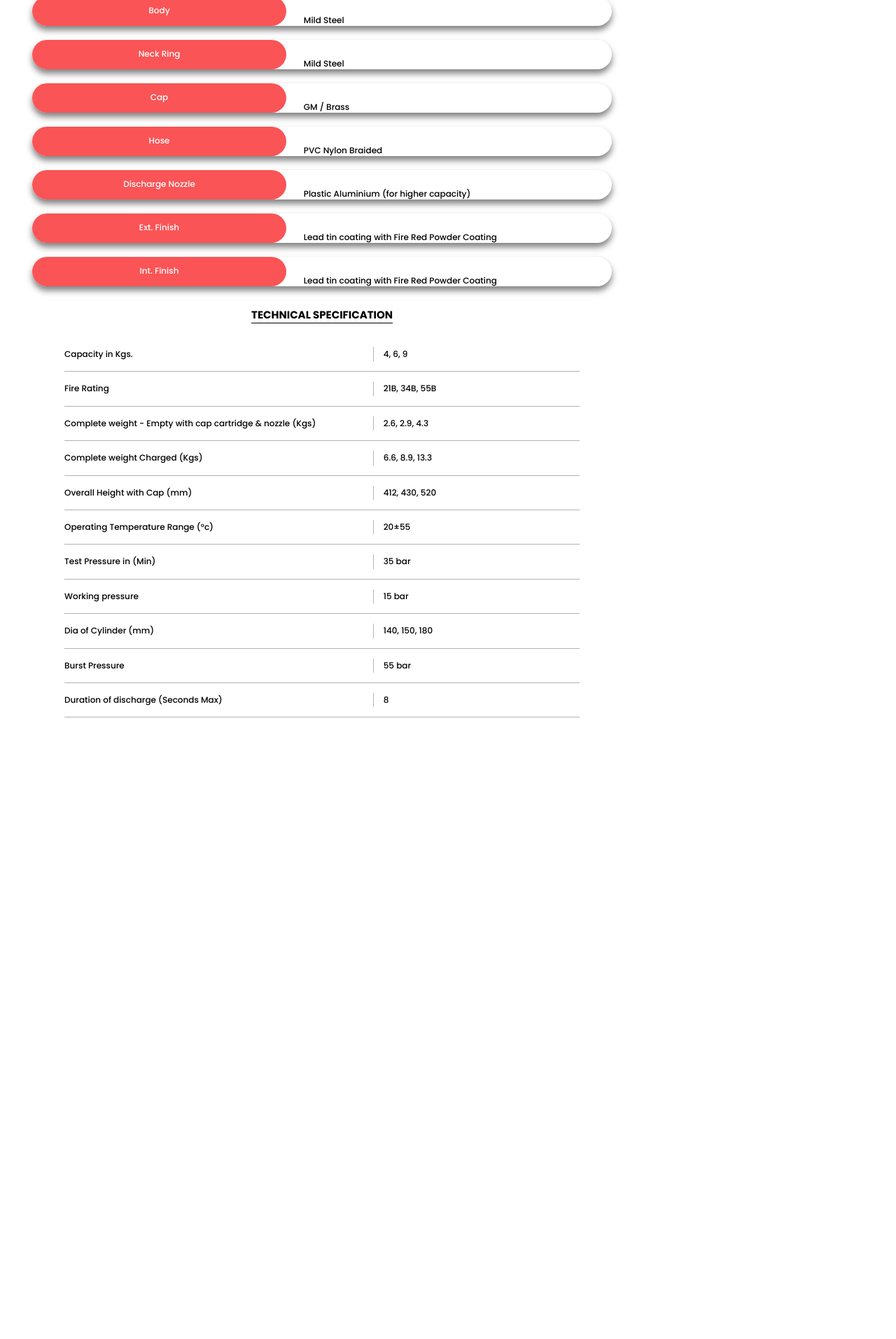
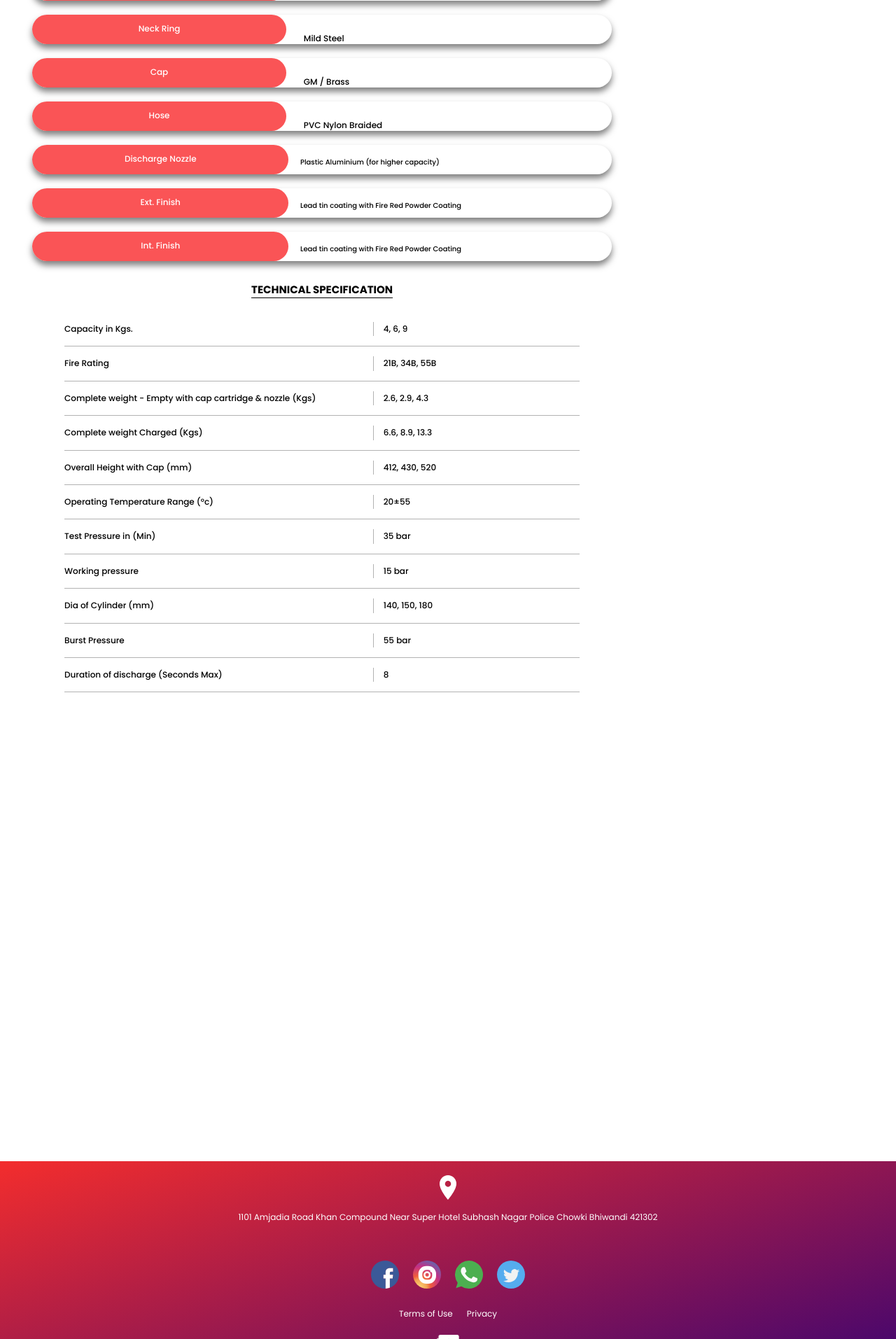
Before and after one commit to atif2843/FireLock-v0.01, a PHP site: page /fire-extinguisher.html in a window 1280 px wide. Shown: the part 567-2480 px from the top of the page at 70% size. Before the commit the page ends 1592 px from the top, so only its background shows below. Run offline with PHP 8.4, Linux system fonts and the light colour scheme; some libraries are stand-ins or nearby versions.

Commit message:
semifinal

```diff
--- a/fire-extinguisher.html
+++ b/fire-extinguisher.html
@@ -77,9 +77,7 @@
                 <div class="button"><i class="fas fa-angle-left"></i></div>
                 <div class="button"><i class="fas fa-angle-right"></i></div>
             </div>
-
-        </div>
-    <div class="text active">
+            <div class="text active">
       <div class="textcenter center">
       <h1>DRY CHEMICAL POWDER TYPE FIRE EXTINGUISHERS</h1>
       <p>Suitable for 'B' and 'C' Class of Fires involving materials like Petrochemical Products, Paints, Resins, Pigment, Varnish, Gasses in the compressed form like Oxygen, Acetylene, LPG & CNG.</p>
@@ -122,7 +120,7 @@
           <div class="main">
             <p>Discharge Nozzle</p>
           </div>
-          <div class="side">
+          <div class="side rowsidefix">
             <p>Plastic Aluminium (for higher capacity)</p>
           </div>
         </div>
@@ -130,7 +128,7 @@
           <div class="main">
             <p>Ext. Finish</p>
           </div>
-          <div class="side">
+          <div class="side rowsidefix">
             <p>Lead tin coating with Fire Red Powder Coating</p>
           </div>
         </div>
@@ -138,7 +136,7 @@
           <div class="main">
             <p>Int. Finish</p>
           </div>
-          <div class="side">
+          <div class="side rowsidefix">
             <p>Lead tin coating with Fire Red Powder Coating</p>
           </div>
         </div>
@@ -228,7 +226,7 @@
             <div class="main">
               <p>Discharge Nozzle</p>
             </div>
-            <div class="side">
+            <div class="side rowsidefix">
               <p>Plastic Aluminium (for higher capacity)</p>
             </div>
           </div>
@@ -236,7 +234,7 @@
             <div class="main">
               <p>Ext. Finish</p>
             </div>
-            <div class="side">
+            <div class="side rowsidefix">
               <p>Lead tin coating with Fire Red Powder Coating</p>
             </div>
           </div>
@@ -244,7 +242,7 @@
             <div class="main">
               <p>Int. Finish</p>
             </div>
-            <div class="side">
+            <div class="side rowsidefix">
               <p>Lead tin coating with Fire Red Powder Coating</p>
             </div>
           </div>
@@ -419,7 +417,7 @@
                 <div class="main">
                   <p>Discharge Nozzle</p>
                 </div>
-                <div class="side">
+                <div class="side rowsidefix">
                   <p>Plastic Aluminium (for higher capacity)</p>
                 </div>
               </div>
@@ -427,7 +425,7 @@
                 <div class="main">
                   <p>Ext. Finish</p>
                 </div>
-                <div class="side">
+                <div class="side rowsidefix">
                   <p>Lead tin coating with Fire Red Powder Coating</p>
                 </div>
               </div>
@@ -435,7 +433,7 @@
                 <div class="main">
                   <p>Int. Finish</p>
                 </div>
-                <div class="side">
+                <div class="side rowsidefix">
                   <p>Lead tin coating with Fire Red Powder Coating</p>
                 </div>
               </div>
@@ -520,7 +518,7 @@
                 <div class="main">
                   <p>Discharge Nozzle</p>
                 </div>
-                <div class="side">
+                <div class="side rowsidefix">
                   <p>Plastic Aluminium (for higher capacity)</p>
                 </div>
               </div>
@@ -528,7 +526,7 @@
                 <div class="main">
                   <p>Ext. Finish</p>
                 </div>
-                <div class="side">
+                <div class="side rowsidefix">
                   <p>Lead tin coating with Fire Red Powder Coating</p>
                 </div>
               </div>
@@ -536,7 +534,7 @@
                 <div class="main">
                   <p>Int. Finish</p>
                 </div>
-                <div class="side">
+                <div class="side rowsidefix">
                   <p>Lead tin coating with Fire Red Powder Coating</p>
                 </div>
               </div>
@@ -693,7 +691,7 @@
               <div class="main">
                 <p>Body</p>
               </div>
-              <div class="side">
+              <div class="side rowsidefix">
                 <p>Mild Steel Sheet of IS: 1079 (4 MM)</p>
               </div>
             </div>
@@ -701,7 +699,7 @@
               <div class="main">
                 <p>Neckring 3”</p>
               </div>
-              <div class="side">
+              <div class="side rowsidefix">
                 <p>Mild Steel Seamless Pipe of IS: 1239 (PT.1)</p>
               </div>
             </div>
@@ -741,7 +739,7 @@
               <div class="main">
                 <p>Nozzle</p>
               </div>
-              <div class="side">
+              <div class="side rowsidefix">
                 <p>Alluminium with 1” S.S. Ball Valve.</p>
               </div>
             </div>
@@ -749,7 +747,7 @@
               <div class="main">
                 <p>Trolley Wheel</p>
               </div>
-              <div class="side">
+              <div class="side rowsidefix">
                 <p>Rubber Soling 14”x 3” & caster wheel 4” x 2”</p>
               </div>
             </div>             <div class="row">
@@ -770,7 +768,7 @@
               <div class="main">
                 <p>Connecting Pipe</p>
               </div>
-              <div class="side">
+              <div class="side rowsidefix">
                 <p>Wire Braided High Pressure Hose.</p>
               </div>
             </div>             <div class="row">
@@ -898,8 +896,41 @@
               <div class="cloumn right">Discharge</div>
               <div class="cloumn left">68c</div></div>
         </div></div>
+        </div>
+        <footer>
+          <div class="footer-warper">
+              <div class="address">
+                  <img src="images/Location.svg" alt="">
+                  <p>1101 Amjadia Road Khan Compound Near Super Hotel Subhash Nagar Police Chowki Bhiwandi 421302</p>
+              </div>
+              <div class="social-icons">
+                  <ul class="social-links">
+                      <li><img src="images/Fb.svg" alt=""></li>
+                      <li><img src="images/Insta.svg" alt=""></li>
+                      <li><img src="images/whatsapp.svg" alt=""></li>
+                      <li><img src="images/Twitter.svg" alt=""></li>
+                  </ul>
+
+                  <div class="term-privacy">
+                      <ul>
+                          <li><a>Terms of Use</a></li>
+                          <li><a>Privacy</a></li>
+                      </ul>
+                  </div>
+              </div>
+              <div class="contact-footer">
+                  <img src="images/contact-footer.png" alt="">
+                  <ul class="contact-footer-links">
+                      <li><span>Qazi Md Aamir:</span><a href="tel:9029455360">9029455360</a></li>
+                      <li><span>Qazi Md Atique:</span><a href="tel:9821174841">9821174841  </a></li>
+                      <li><span>E-mail:</span><a href="mailto:firelockfireservices@gmail.com">firelockfireservices@gmail.com</a></li>
+                  </ul>
+              </div>
+          </div>
+      </footer>
     </div>
+
+    <script src="./script/fireextinguisher_script.js"></script>
     <script src="./script/script.js"></script>
-    <script src="./script/fireextinguisher_script.js"></script>
 </body>
 </html>
--- a/index.html
+++ b/index.html
@@ -46,7 +46,7 @@
     </h1>
     <div class="main-sec-image">
         <img src="./images/home-fire-extinguisher.svg" alt="">
-        <button type="button" class="home-btn">EXPLORE</button>
+        <button type="button" class="home-btn"><a href="./productnav.html">EXPLORE</a></button>
     </div>
 </main>
 <section class="product-home-list">
@@ -59,7 +59,7 @@
                 <li>All Types of Fire Extinguishers and Hydrant Systems</li>
                 <li>Dealer of all Types of Fire Extinguishers ISI marked</li>
             </ul>
-            <button type="button" class="home-btn --below">Know More</button>
+            <button type="button" class="home-btn --below"><a href="./productnav.html">Know More</a></button>
         </div>
 
     </div>
--- a/script/fireextinguisher_script.js
+++ b/script/fireextinguisher_script.js
@@ -44,4 +44,5 @@ const slider = document.querySelector(".items");
             text[current].classList.add("active");
         }
         console.log(text);
-        console.log(slides);
+		console.log(slides);
+		console.log(slider);
--- a/style/about.css
+++ b/style/about.css
@@ -13,3 +13,7 @@ section{
     width: 90%;
     margin: 0 auto;
 }
+.imagecenter{
+    display: block;
+    margin: 0 auto;
+}
--- a/style/contact.css
+++ b/style/contact.css
@@ -139,3 +139,6 @@ h1 small {
 .border-radiusnone{
     border-radius: 30px !important;
 }
+#map{
+
+}
--- a/style/fire-exinguisher.css
+++ b/style/fire-exinguisher.css
@@ -1,5 +1,4 @@
 .slider-container{
-  height: 80vh;
   position: relative;
 }
 .container2{
@@ -80,3 +79,7 @@ div.row1{
   width: 90%;
   margin: 0 auto;
 }
+.rowsidefix{
+  font-size: 10px !important;
+  padding: 2% !important;
+}
--- a/style/productnav.css
+++ b/style/productnav.css
@@ -8,8 +8,8 @@ main.product-main{
   width: 100%;
   /* left: 50%; */
   /* transform: translate(-50%, -50%); */
-  height: 37vh;
   /* z-index: 999; */
+  height: 250vh;
   overflow: hidden;
 }
 .item {
@@ -27,9 +27,9 @@ main.product-main{
   touch-action: pan-y;
 }
 .text{
-  opacity:0;
+  display: none;
   position: absolute;
-  /* top: 100%; */
+  top: 13%;
   /* left:50%; */
   transition: all 300ms ease-in-out;
   /* transform: translate(-50%,-71%); */
@@ -63,7 +63,7 @@ main.product-main{
 
 .items .button-container {
   position: absolute;
-  top: 39%;
+  top: 6%;
   left: 50%;
   transform: translate(-50%, -50%);
   width: 227px;
@@ -104,14 +104,21 @@ main.product-main{
   float: right;
 }
 .active{
-  opacity:1;
+  display: block;
 }
 h1,h3{
   font-weight: 500;
 }
 .center{
   text-align: center;
+  margin-bottom: 20px;
 }
 .fullwidth{
   width: 100%;
 }
+.pos-rel{
+  position: relative !important;
+}
+.shrinkspace{
+  height: 30vh !important;
+}
--- a/style/style.css
+++ b/style/style.css
@@ -21,8 +21,9 @@ body {
     width: 100%;
     height: auto;
     position: relative;
-    background-color: #9C1A18;
+    /* background-color: #9C1A18; */
     justify-content: space-between;
+    background-image: linear-gradient(to right bottom, #f32d2d, #290078);
     display: flex;
     padding: 5px 10px;
 }
@@ -50,7 +51,8 @@ body {
     left: 0;
     height: 100vh;
     width: 100%;
-    background-color: #f5babad0;
+    /* background-color: #f5babad0; */
+    background-image: linear-gradient(to right bottom, #f32d2d, #290078);
     z-index: 200;
     text-align: center;
     opacity: 0;
@@ -150,7 +152,7 @@ header{
     margin: 10px 0;
 }
 .nav-links li a{
-    color: black;
+    color: #ededed;
     font-size: 18px;
     text-decoration: none;
     font-weight: bold;
@@ -219,8 +221,8 @@ div.product-list-text p{
 }
 footer{
     width: 100%;
-    background-image: linear-gradient(to right bottom, #232727, #35383a);
     margin-top: 8%;
+    background-image: linear-gradient(to right bottom, #f32d2d, #290078);
 }
 div.footer-warper{
     display: block;
@@ -287,3 +289,8 @@ ul.contact-footer-links li a{
     text-decoration: none;
 
 }
+.home-btn a{
+    text-decoration: none;
+    color: inherit;
+
+}
```
Also changed, not shown: about.html (+32 -1 lines), contact.html (+35 -0 lines), fire-hydrent.html (+34 -5 lines), productnav.html (+31 -0 lines), refil.html (+35 -4 lines), smoke-detector.html (+32 -1 lines), script/script.js (line endings or trailing spaces).
